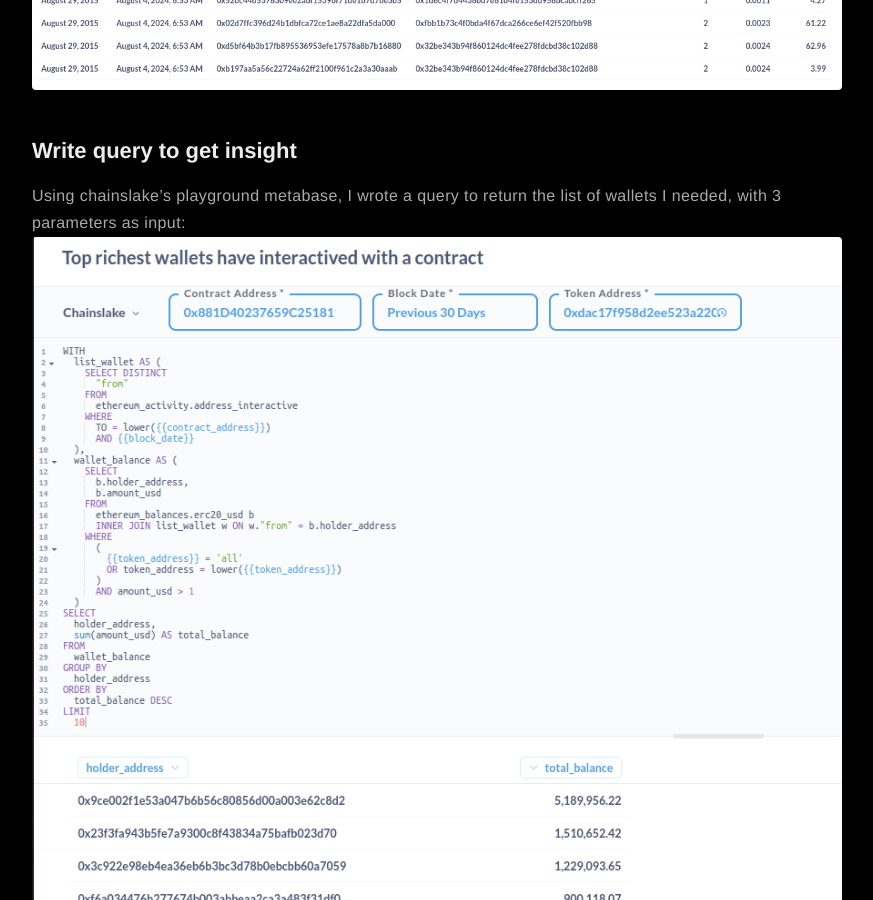
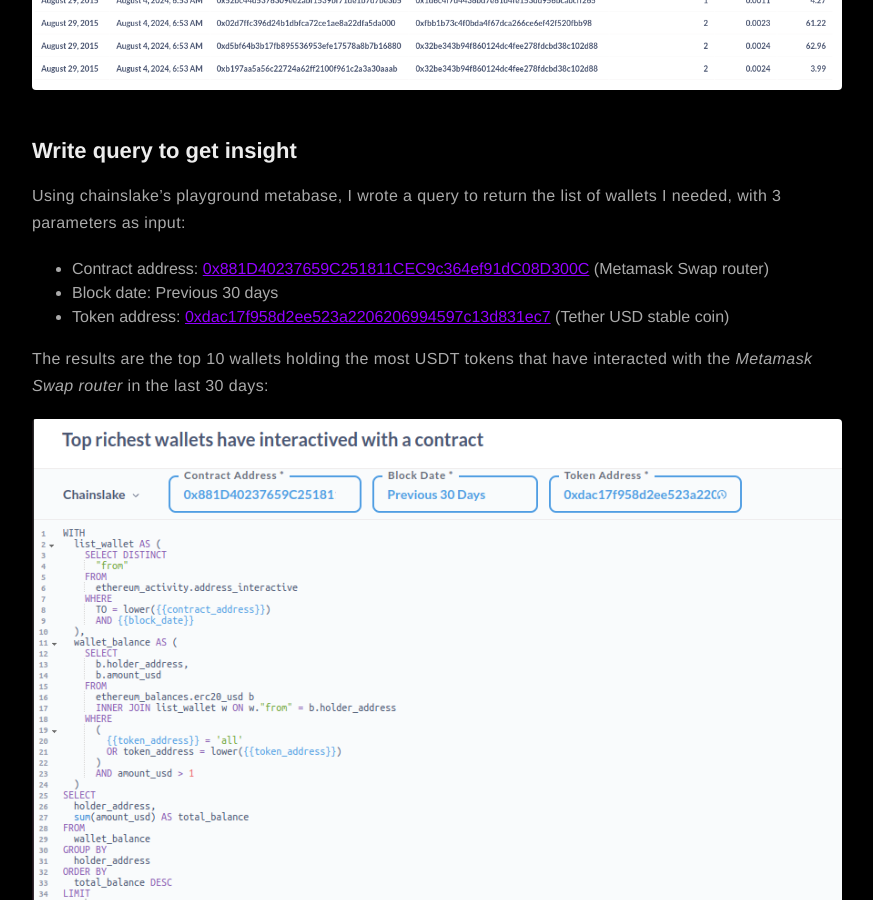
Before and after one commit to chainslake/chainslake.github.io, a Jekyll site: the page built from _posts/2024-08-04-top-richest-wallets-have-interactived-with-a-contract-on-ethereum.md, in a window 1280 px wide and 900 px high, scrolled down 1540 px. Shown: the whole window, without its empty margins (203-1076 px from the left). Built offline with Jekyll 4.4.1, drawn with Linux system fonts in a browser that asks for light colours; nearby versions of some CDN libraries; comment, search, counter and statistics services are not loaded.

Commit message:
update doc

```diff
--- a/_posts/2024-08-04-top-richest-wallets-have-interactived-with-a-contract-on-ethereum.md
+++ b/_posts/2024-08-04-top-richest-wallets-have-interactived-with-a-contract-on-ethereum.md
@@ -34,7 +34,18 @@ Since the `ethereum.transactions` table is very large (it contains all transacti
 ## Write query to get insight
 
 Using chainslake's playground metabase, I wrote a query to return the list of wallets I needed, with 3 parameters as input:
+
+  - Contract address: [0x881D40237659C251811CEC9c364ef91dC08D300C](https://etherscan.io/address/0x881D40237659C251811CEC9c364ef91dC08D300C) (Metamask Swap router)
+  - Block date: Previous 30 days
+  - Token address: [0xdac17f958d2ee523a2206206994597c13d831ec7](https://etherscan.io/address/0xdac17f958d2ee523a2206206994597c13d831ec7) (Tether USD stable coin)
+
+  The results are the top 10 wallets holding the most USDT tokens that have interacted with the *Metamask Swap router* in the last 30 days:
+
 ![Query top richest wallets](/assets/images/posts/2024-08-04/query_top_richest_wallet.png)
+
+
+
+
 
 ## Try API
 
--- a/docker-compose.yml
+++ b/docker-compose.yml
@@ -3,3 +3,4 @@ services:
     image: bretfisher/jekyll-serve
     volumes:
       - .:/site
+    command: bundle exec jekyll serve -H blog.chainslake
```
